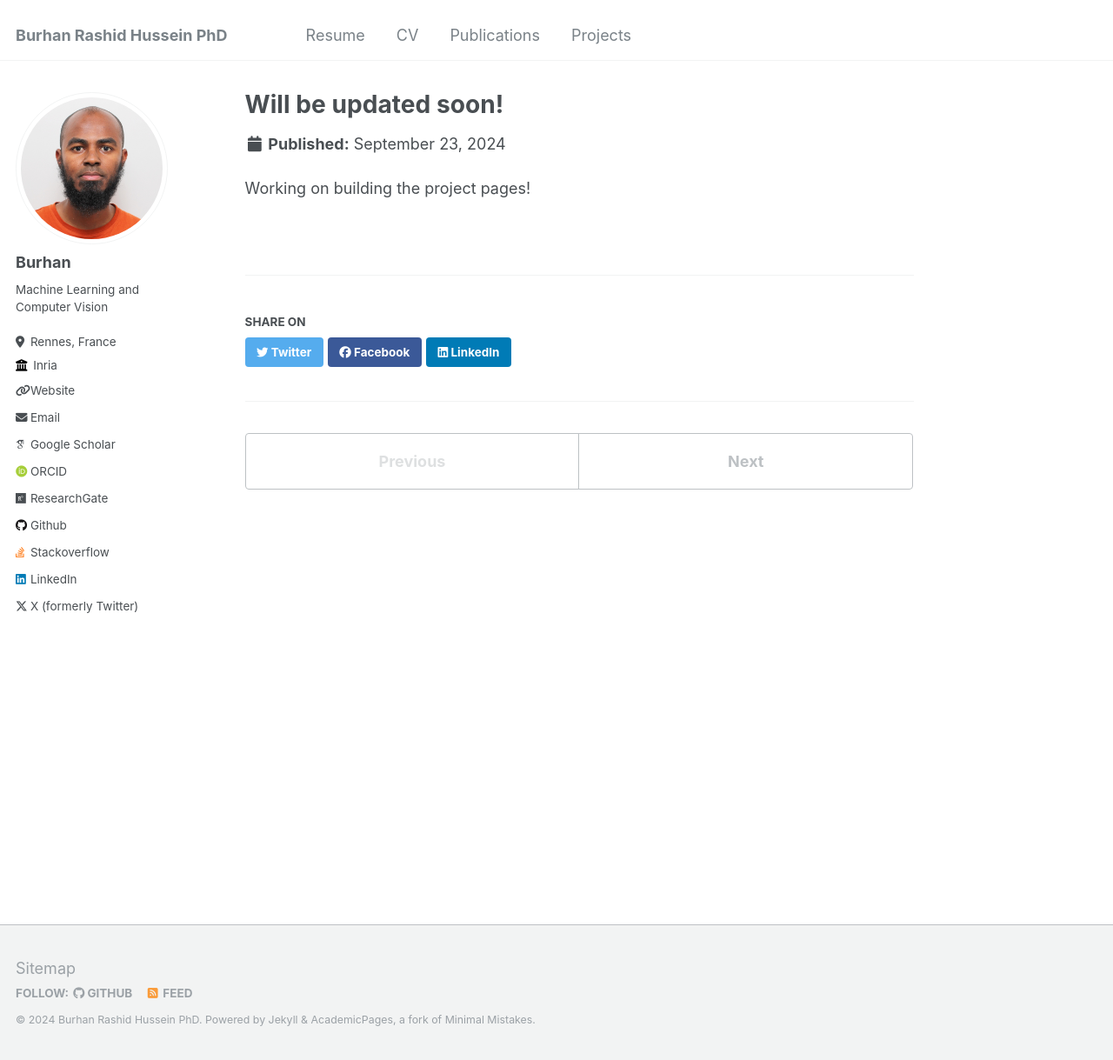
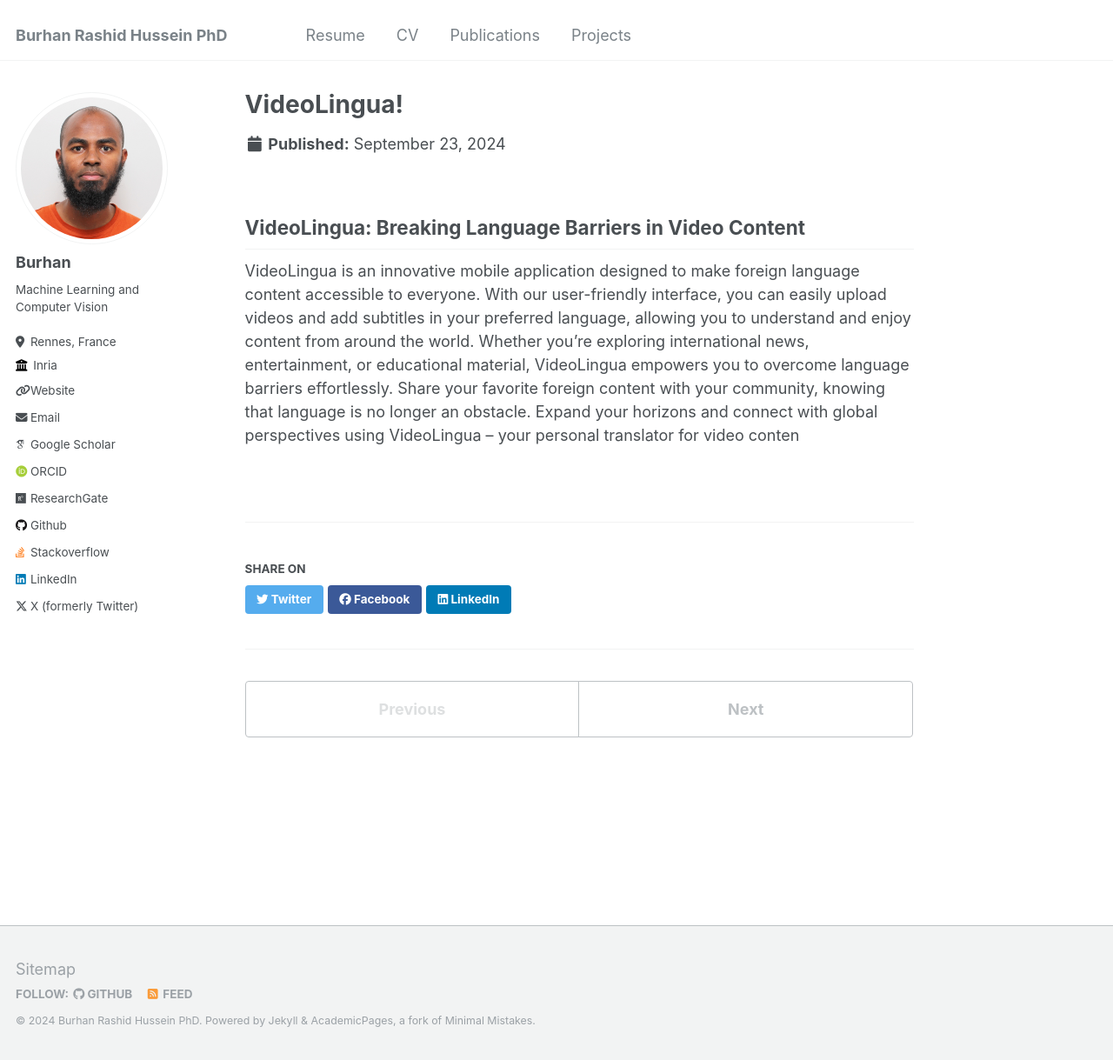
Before and after one commit to burhr2/burhr2.github.io, a Jekyll site: the page built from _portfolio/portfolio-1.md, in a window 1280 px wide and 1219 px high. Shown: the whole window at 87% size. Built offline with Jekyll 4.4.1, drawn with Linux system fonts in a browser that asks for light colours; some web fonts are replaced.

Commit message:
Add new project portifolio

```diff
--- a/_portfolio/portfolio-1.md
+++ b/_portfolio/portfolio-1.md
@@ -1,7 +1,8 @@
 ---
-title: "Will be updated soon!"
-excerpt: "This will hold the project descriptions<br/><img src='/images/500x300.png'>"
+title: "VideoLingua!"
+excerpt: "VideoLingua: Breaking Language Barriers in Video Content<br/><img src='/images/VideoLingua.png'>"
 collection: portfolio
 ---
 
-Working on building the project pages!
+## VideoLingua: Breaking Language Barriers in Video Content
+VideoLingua is an innovative mobile application designed to make foreign language content accessible to everyone. With our user-friendly interface, you can easily upload videos and add subtitles in your preferred language, allowing you to understand and enjoy content from around the world. Whether you're exploring international news, entertainment, or educational material, VideoLingua empowers you to overcome language barriers effortlessly. Share your favorite foreign content with your community, knowing that language is no longer an obstacle. Expand your horizons and connect with global perspectives using VideoLingua – your personal translator for video conten
```
